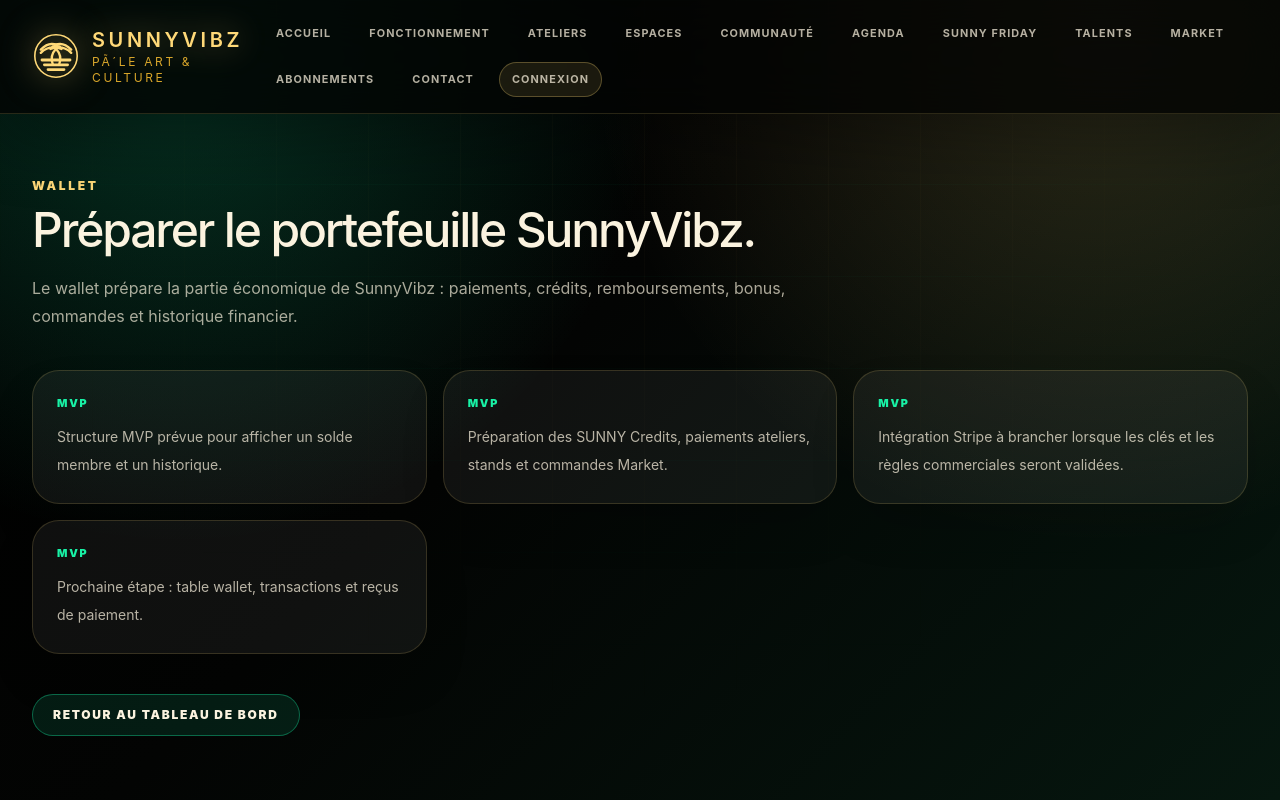
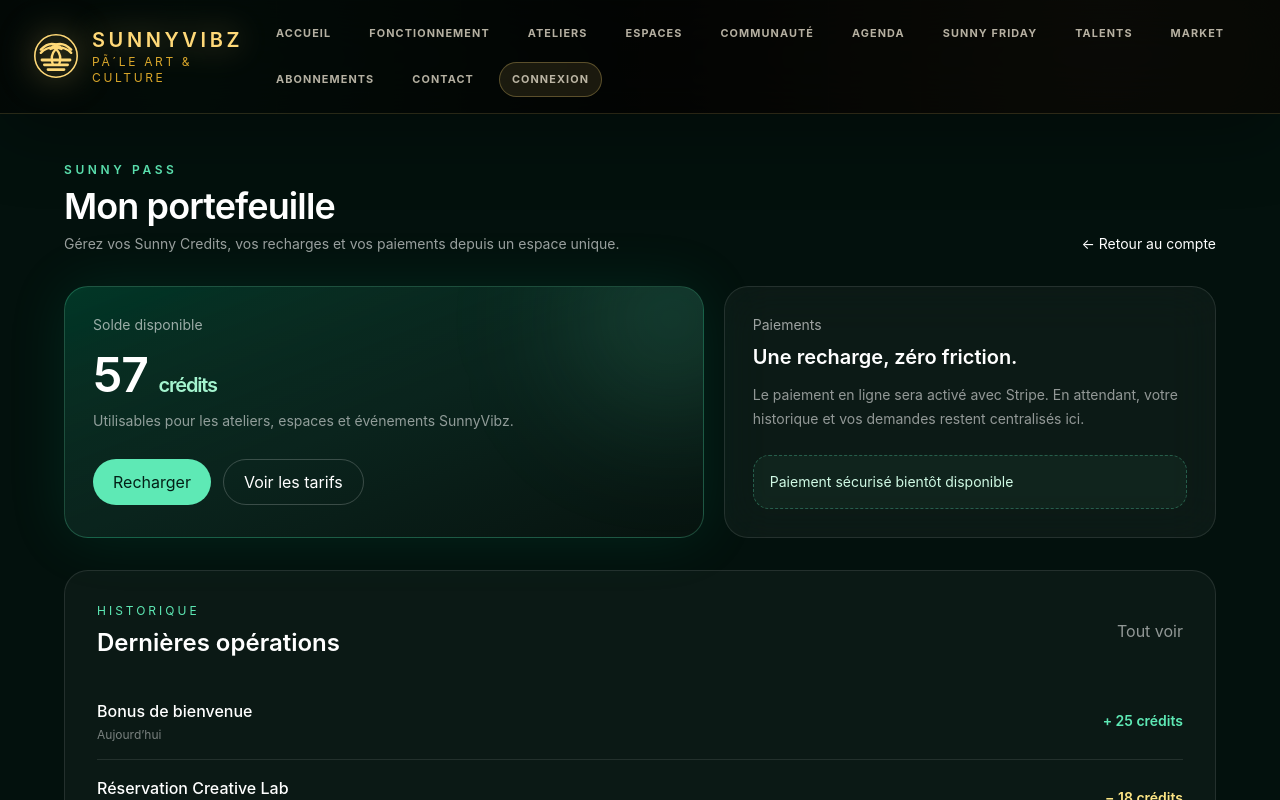
Before and after one commit to joryan2926-glitch/SUNNYVIBZ, a Next.js app: page /mon-compte/wallet in a window 1280 px wide. Shown: the top 800 px of the page. Built offline with nearby package versions, Linux system fonts and the light colour scheme.

Commit message:
Ajoute le module portefeuille et paiements

```diff
--- a/app/mon-compte/wallet/page.tsx
+++ b/app/mon-compte/wallet/page.tsx
@@ -1,25 +1,58 @@
-import type { Metadata } from "next";
-import { AccountModuleShell } from "@/components/AccountModuleShell";
+import Link from "next/link";
 
-export const metadata: Metadata = {
-  title: "Wallet",
-  description: "Wallet SUNNYVIBZ : portefeuille, paiements, crédits, transactions et solde membre.",
-};
-
-const items = [
-  "Structure MVP prévue pour afficher un solde membre et un historique.",
-  "Préparation des SUNNY Credits, paiements ateliers, stands et commandes Market.",
-  "Intégration Stripe à brancher lorsque les clés et les règles commerciales seront validées.",
-  "Prochaine étape : table wallet, transactions et reçus de paiement.",
-] as const;
+const transactions = [
+  { label: "Bonus de bienvenue", date: "Aujourd’hui", amount: "+ 25 crédits", tone: "text-emerald-300" },
+  { label: "Réservation Creative Lab", date: "12 juin 2026", amount: "− 18 crédits", tone: "text-amber-200" },
+  { label: "Recharge Sunny Credits", date: "08 juin 2026", amount: "+ 50 crédits", tone: "text-emerald-300" },
+];
 
 export default function WalletPage() {
   return (
-    <AccountModuleShell
-      eyebrow="Wallet"
-      items={items}
-      text="Le wallet prépare la partie économique de SunnyVibz : paiements, crédits, remboursements, bonus, commandes et historique financier."
-      title="Préparer le portefeuille SunnyVibz."
-    />
+    <main className="min-h-screen bg-[#03110d] px-4 py-12 text-white sm:px-8 lg:px-12">
+      <div className="mx-auto max-w-6xl space-y-8">
+        <div className="flex flex-col justify-between gap-4 sm:flex-row sm:items-end">
+          <div>
+            <p className="text-xs font-semibold uppercase tracking-[0.3em] text-emerald-300">Sunny Pass</p>
+            <h1 className="mt-2 text-3xl font-semibold tracking-tight sm:text-4xl">Mon portefeuille</h1>
+            <p className="mt-2 max-w-2xl text-sm text-white/60">Gérez vos Sunny Credits, vos recharges et vos paiements depuis un espace unique.</p>
+          </div>
+          <Link href="/mon-compte" className="text-sm text-emerald-300 transition hover:text-emerald-200">← Retour au compte</Link>
+        </div>
+
+        <section className="grid gap-5 md:grid-cols-[1.3fr_1fr]">
+          <article className="relative overflow-hidden rounded-3xl border border-emerald-300/25 bg-gradient-to-br from-emerald-400/20 via-[#0a241d] to-[#07130f] p-7 shadow-[0_0_60px_rgba(16,185,129,0.12)]">
+            <div className="absolute -right-16 -top-16 h-48 w-48 rounded-full bg-emerald-300/15 blur-3xl" />
+            <p className="text-sm text-white/60">Solde disponible</p>
+            <p className="mt-4 text-5xl font-semibold tracking-tight">57 <span className="text-xl text-emerald-200">crédits</span></p>
+            <p className="mt-3 text-sm text-white/55">Utilisables pour les ateliers, espaces et événements SunnyVibz.</p>
+            <div className="mt-7 flex flex-wrap gap-3">
+              <button type="button" className="rounded-full bg-emerald-300 px-5 py-2.5 text-sm font-semibold text-[#032017] transition hover:bg-emerald-200">Recharger</button>
+              <button type="button" className="rounded-full border border-white/20 px-5 py-2.5 text-sm font-semibold text-white transition hover:border-emerald-300/60">Voir les tarifs</button>
+            </div>
+          </article>
+          <article className="rounded-3xl border border-white/10 bg-white/[0.04] p-7 backdrop-blur-xl">
+            <p className="text-sm text-white/60">Paiements</p>
+            <h2 className="mt-2 text-xl font-semibold">Une recharge, zéro friction.</h2>
+            <p className="mt-3 text-sm leading-6 text-white/55">Le paiement en ligne sera activé avec Stripe. En attendant, votre historique et vos demandes restent centralisés ici.</p>
+            <div className="mt-6 rounded-2xl border border-dashed border-emerald-300/30 bg-emerald-300/5 p-4 text-sm text-emerald-100">Paiement sécurisé bientôt disponible</div>
+          </article>
+        </section>
+
+        <section className="rounded-3xl border border-white/10 bg-white/[0.035] p-6 sm:p-8">
+          <div className="flex items-center justify-between gap-4">
+            <div><p className="text-xs uppercase tracking-[0.25em] text-emerald-300">Historique</p><h2 className="mt-2 text-2xl font-semibold">Dernières opérations</h2></div>
+            <button type="button" className="text-sm text-white/55 transition hover:text-white">Tout voir</button>
+          </div>
+          <div className="mt-6 divide-y divide-white/10">
+            {transactions.map((transaction) => (
+              <div key={`${transaction.label}-${transaction.date}`} className="flex items-center justify-between gap-4 py-4">
+                <div><p className="font-medium">{transaction.label}</p><p className="mt-1 text-xs text-white/45">{transaction.date}</p></div>
+                <p className={`text-sm font-semibold ${transaction.tone}`}>{transaction.amount}</p>
+              </div>
+            ))}
+          </div>
+        </section>
+      </div>
+    </main>
   );
 }
```
Also changed, not shown: 1 other file (tests, documents, lock files or other folders).
